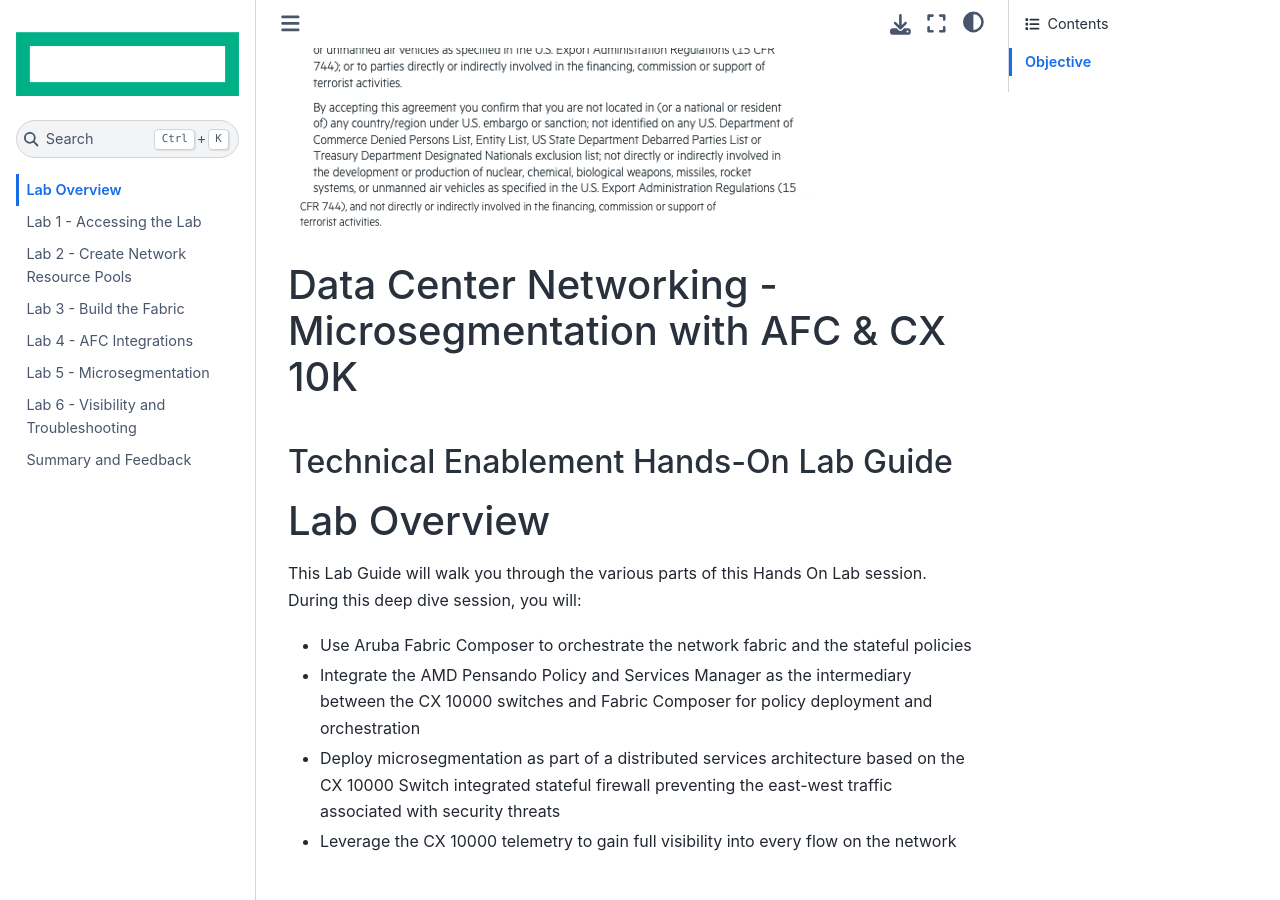
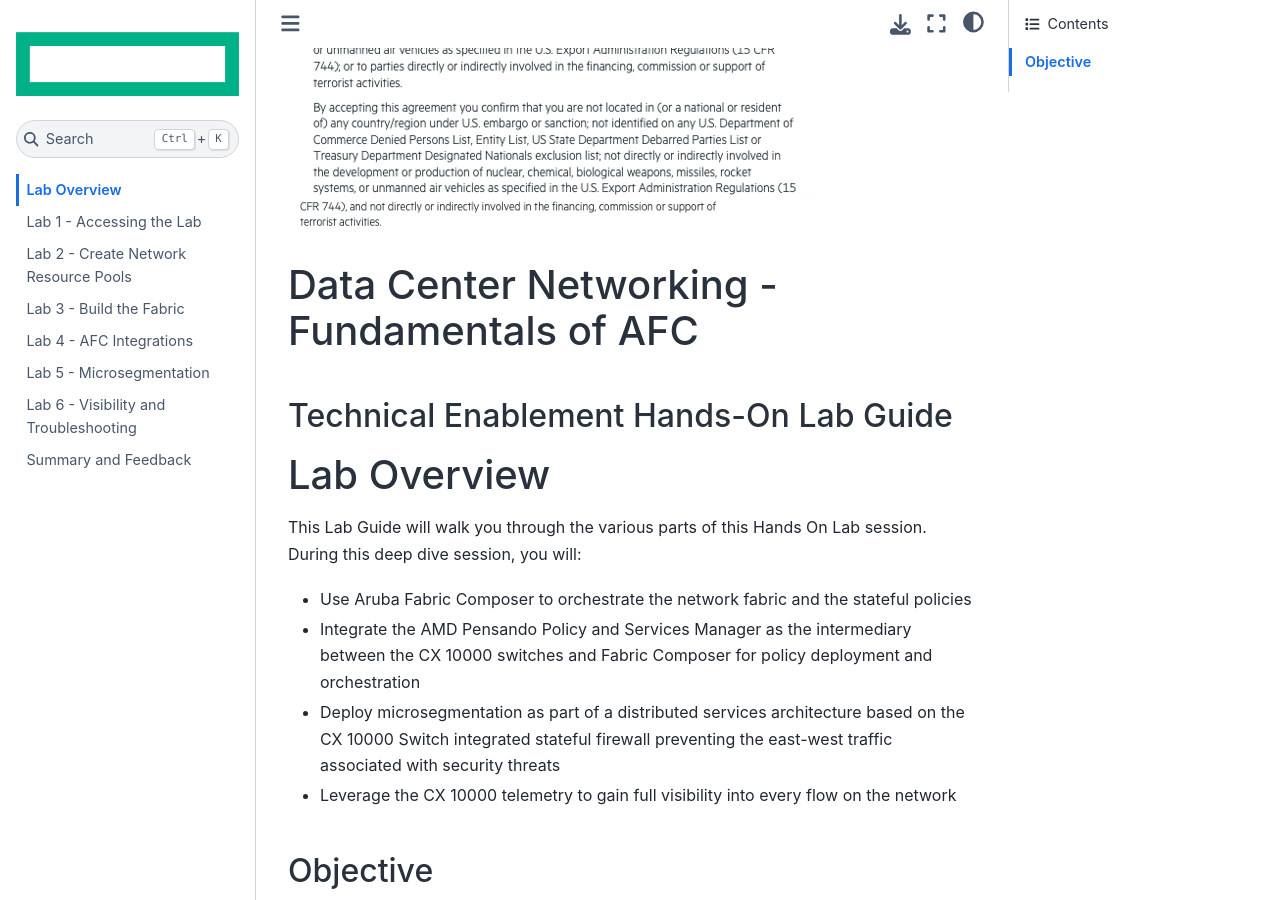
Before and after one commit to xod442/aruba-te-labguide-te4207, a Jupyter Book: the page built from docs/home.md, in a window 1280 px wide and 900 px high, scrolled down 975 px. Built offline with Jupyter Book 1.0.4 settings and Sphinx 7.4.7 and the Sphinx Book theme 1.1.4, drawn with Linux system fonts in a browser that asks for light colours.

Commit message:
see file for any changes

```diff
--- a/docs/home.md
+++ b/docs/home.md
@@ -3,7 +3,7 @@
 ![Disclosure](images/disclose.png)
 
 
-<h1>Data Center Networking - Microsegmentation with AFC & CX 10K</h1>
+<h1>Data Center Networking - Fundamentals of AFC</h1>
 
 <h2>Technical Enablement Hands-On Lab Guide</h2>
 
```
Also changed, not shown: 11 other files.
